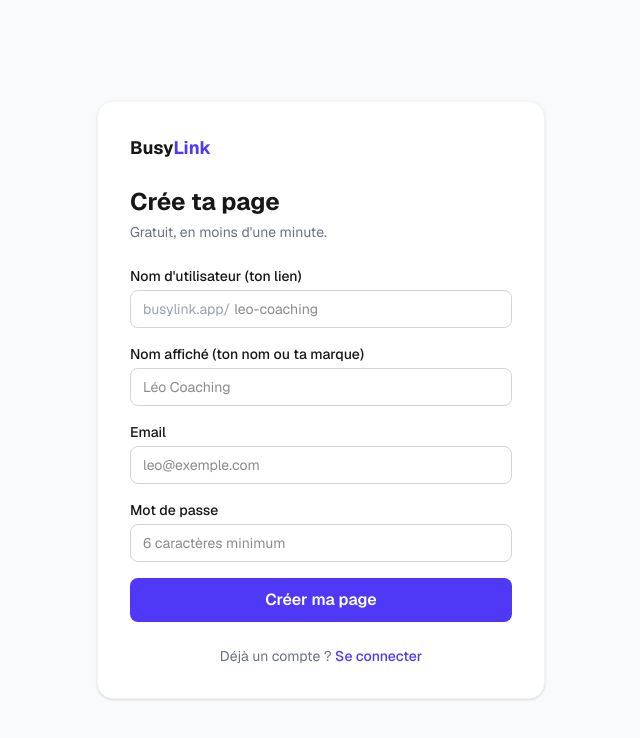
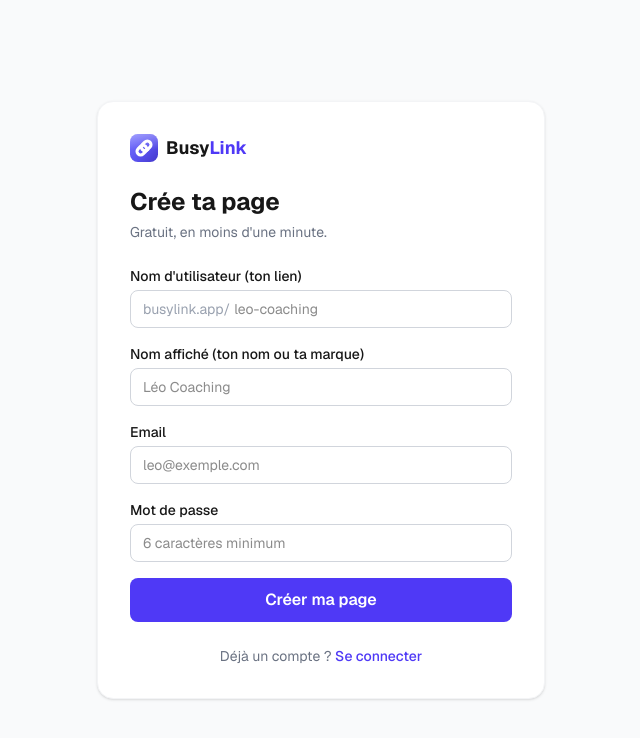
Before and after one commit to Thomas-Gremaud-EMF/MyBuisness, a Next.js app: page /signup in a window 1280 px wide. Shown: the top 738 px of the page, without its empty margins (319-959 px from the left). Built offline with nearby package versions, Linux system fonts and the light colour scheme; no server answers.

Commit message:
Vrai logo BusyLink (maillons entrelaces) en favicon + en-tetes du site

```diff
--- a/src/app/dashboard/DashboardClient.tsx
+++ b/src/app/dashboard/DashboardClient.tsx
@@ -5,6 +5,7 @@ import { useRouter } from "next/navigation";
 import type { Profile, Link as LinkType } from "@/lib/types";
 import { THEMES } from "@/lib/types";
 import Avatar from "@/components/Avatar";
+import LogoMark from "@/components/LogoMark";
 import AvatarUpload from "./AvatarUpload";
 import {
   addLink,
@@ -49,8 +50,11 @@ export default function DashboardClient({
       {/* En-tête */}
       <header className="sticky top-0 z-10 border-b border-gray-200 bg-white">
         <div className="mx-auto flex max-w-5xl items-center justify-between gap-2 px-4 py-3">
-          <span className="text-lg font-bold">
-            Busy<span className="text-indigo-600">Link</span>
+          <span className="flex items-center gap-2 text-lg font-bold">
+            <LogoMark className="h-7 w-7" />
+            <span className="hidden sm:inline">
+              Busy<span className="text-indigo-600">Link</span>
+            </span>
           </span>
           <div className="flex items-center gap-1.5 text-sm">
             <button
--- a/src/app/login/page.tsx
+++ b/src/app/login/page.tsx
@@ -4,6 +4,7 @@ import { useState } from "react";
 import { useRouter } from "next/navigation";
 import Link from "next/link";
 import { createClient } from "@/lib/supabase/client";
+import LogoMark from "@/components/LogoMark";
 
 export default function LoginPage() {
   const router = useRouter();
@@ -38,8 +39,11 @@ export default function LoginPage() {
   return (
     <div className="flex flex-1 items-center justify-center bg-gray-50 px-6 py-12">
       <div className="w-full max-w-md rounded-2xl bg-white p-8 shadow-sm border border-gray-100">
-        <Link href="/" className="text-lg font-bold">
-          Busy<span className="text-indigo-600">Link</span>
+        <Link href="/" className="flex items-center gap-2 text-lg font-bold">
+          <LogoMark className="h-7 w-7" />
+          <span>
+            Busy<span className="text-indigo-600">Link</span>
+          </span>
         </Link>
         <h1 className="mt-6 text-2xl font-bold">Bon retour 👋</h1>
         <p className="mt-1 text-sm text-gray-500">Connecte-toi à ton espace.</p>
--- a/src/app/page.tsx
+++ b/src/app/page.tsx
@@ -1,5 +1,6 @@
 import Link from "next/link";
 import { createClient } from "@/lib/supabase/server";
+import LogoMark from "@/components/LogoMark";
 
 export default async function Home() {
   const supabase = await createClient();
@@ -11,8 +12,11 @@ export default async function Home() {
     <main className="flex flex-col min-h-full bg-white text-gray-900">
       {/* Barre de navigation */}
       <header className="flex items-center justify-between px-6 py-4 max-w-5xl mx-auto w-full">
-        <span className="text-xl font-bold tracking-tight">
-          Busy<span className="text-indigo-600">Link</span>
+        <span className="flex items-center gap-2 text-xl font-bold tracking-tight">
+          <LogoMark className="h-8 w-8" />
+          <span>
+            Busy<span className="text-indigo-600">Link</span>
+          </span>
         </span>
         <nav className="flex items-center gap-3 text-sm">
           {user ? (
--- a/src/app/signup/page.tsx
+++ b/src/app/signup/page.tsx
@@ -4,6 +4,7 @@ import { useState } from "react";
 import { useRouter } from "next/navigation";
 import Link from "next/link";
 import { createClient } from "@/lib/supabase/client";
+import LogoMark from "@/components/LogoMark";
 
 export default function SignupPage() {
   const router = useRouter();
@@ -76,8 +77,11 @@ export default function SignupPage() {
   return (
     <div className="flex flex-1 items-center justify-center bg-gray-50 px-6 py-12">
       <div className="w-full max-w-md rounded-2xl bg-white p-8 shadow-sm border border-gray-100">
-        <Link href="/" className="text-lg font-bold">
-          Busy<span className="text-indigo-600">Link</span>
+        <Link href="/" className="flex items-center gap-2 text-lg font-bold">
+          <LogoMark className="h-7 w-7" />
+          <span>
+            Busy<span className="text-indigo-600">Link</span>
+          </span>
         </Link>
         <h1 className="mt-6 text-2xl font-bold">Crée ta page</h1>
         <p className="mt-1 text-sm text-gray-500">
--- /dev/null
+++ b/src/components/LogoMark.tsx
@@ -0,0 +1,44 @@
+/**
+ * Symbole BusyLink : deux maillons entrelacés dans un carré arrondi indigo.
+ * À utiliser à côté du nom "BusyLink" dans les en-têtes.
+ */
+export default function LogoMark({ className = "h-8 w-8" }: { className?: string }) {
+  return (
+    <svg
+      viewBox="0 0 100 100"
+      className={className}
+      role="img"
+      aria-label="Logo BusyLink"
+    >
+      <defs>
+        <linearGradient id="lm-bg" x1="0" y1="0" x2="1" y2="1">
+          <stop offset="0" stopColor="#7B79FF" />
+          <stop offset="0.55" stopColor="#5B53F0" />
+          <stop offset="1" stopColor="#4338CA" />
+        </linearGradient>
+        <linearGradient id="lm-gloss" x1="0" y1="0" x2="0" y2="1">
+          <stop offset="0" stopColor="#ffffff" stopOpacity="0.28" />
+          <stop offset="0.55" stopColor="#ffffff" stopOpacity="0" />
+        </linearGradient>
+        <clipPath id="lm-weave" clipPathUnits="userSpaceOnUse">
+          <rect x="43" y="51" width="16" height="20" />
+        </clipPath>
+      </defs>
+
+      <rect width="100" height="100" rx="28" fill="url(#lm-bg)" />
+      <rect width="100" height="100" rx="28" fill="url(#lm-gloss)" />
+
+      <g
+        transform="rotate(-45 50 50)"
+        fill="none"
+        stroke="#ffffff"
+        strokeWidth="11"
+        strokeLinejoin="round"
+      >
+        <rect id="lm-lb" x="42" y="37" width="38" height="26" rx="13" />
+        <rect x="20" y="37" width="38" height="26" rx="13" />
+        <use href="#lm-lb" clipPath="url(#lm-weave)" />
+      </g>
+    </svg>
+  );
+}
```
Also changed, not shown: src/app/icon.svg.
